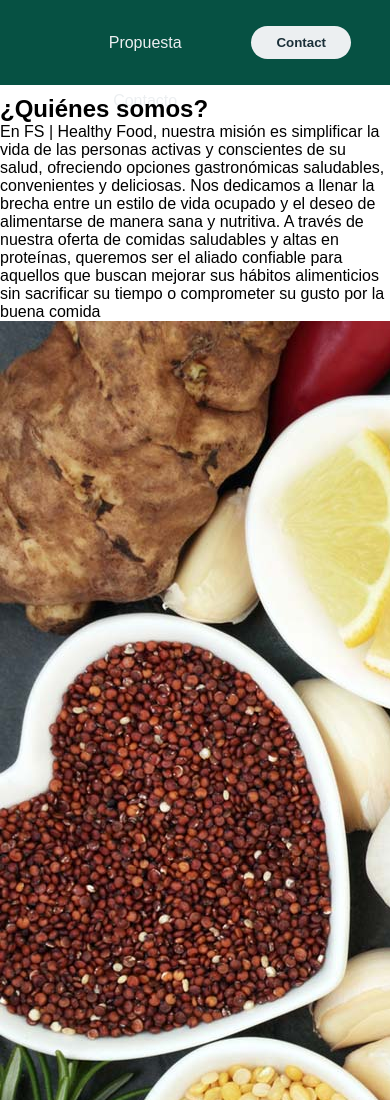
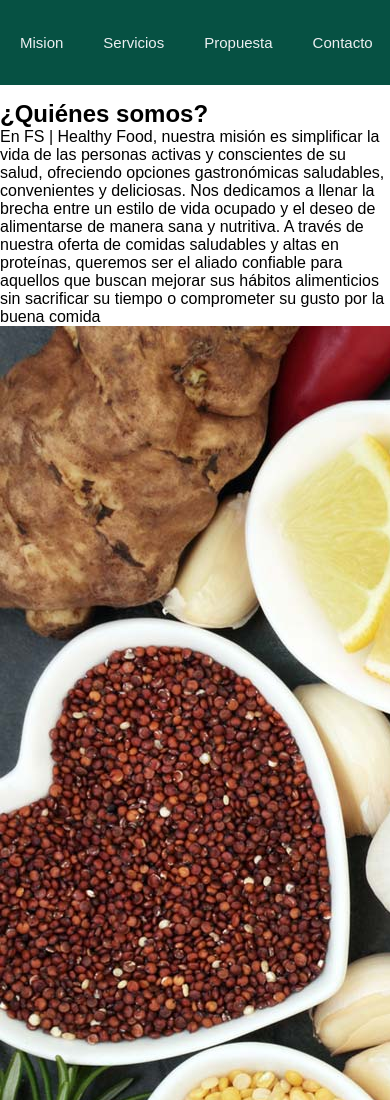
Before and after one commit to fasarachoUADE/fasarachoUADE.github.io, a plain HTML site: page index.html in a window 390 px wide. Shown: the top 1100 px of the page. Drawn offline with Linux system fonts and the light colour scheme.

Commit message:
Fixed navbar. Now its responsive and fixed.

```diff
--- a/css/styles.css
+++ b/css/styles.css
@@ -16,6 +16,14 @@
     height: 85px;
     padding: 5px 10%;
     margin-bottom: 10px;
+    width: 100%;
+    position: fixed;
+    top: 0;
+    width: 100%;
+}
+
+body {
+    padding-top: 100px;
 }
 
 .header .nav-links li a {
@@ -38,7 +46,6 @@
 
 .header .nav-links {
     display: flex;
-    flex-wrap: wrap;
     align-items: center;
     justify-content: center;
     list-style: none;
@@ -177,7 +184,7 @@ footer {
     margin: 0px 5px;
 }
 
-@media (max-width: 600px) {
+@media (max-width: 800px) {
     .footerNav ul {
         flex-direction: column;
     }
@@ -192,4 +199,18 @@ footer {
         padding: 8px;
         margin: 4px;
     }
+
+    .header {
+        display: flex;
+        padding: 0;
+        margin: 0;
+        font-size: 15px;
+    }
+
+
+    .header .btn button {
+        margin-right: 40px;
+        padding: 9px 20px;
+    }
+
 }
```
Also changed, not shown: index.html (+1 -3 lines).
